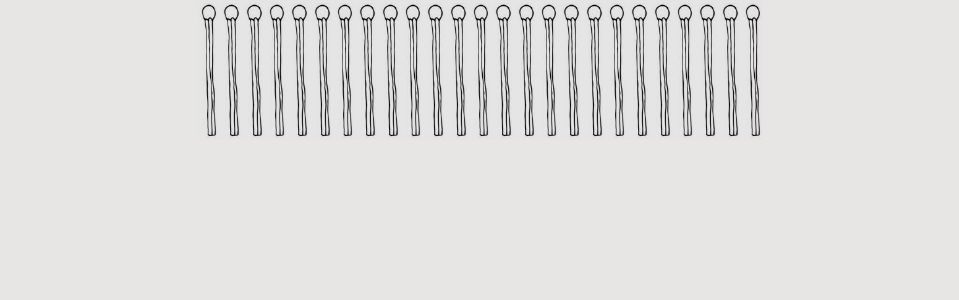
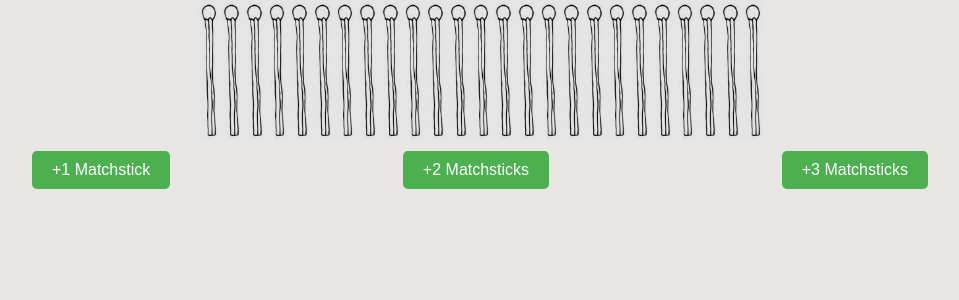
Before and after one commit to Parle648/Stormotion-project, a React (Vite) app: page /game/first in a window 1280 px wide. Shown: the top 300 px of the page, without its empty margins (160-1119 px from the left). Built offline with nearby package versions, Linux system fonts and the light colour scheme.

Commit message:
+ Create UserActions widget

```diff
--- a/src/pages/GamePage.tsx
+++ b/src/pages/GamePage.tsx
@@ -1,5 +1,6 @@
 import { useSelector } from 'react-redux';
 import MatchSticks from '../entities/MatchStickList/MatchStickList';
+import UserActions from '../widgets/UserActionsWidget/UserActionsWidget';
 
 const GamePage = () => {
   const pile = useSelector((store: any) => store.pile.value);
@@ -7,6 +8,7 @@ const GamePage = () => {
   return (
     <div>
       <MatchSticks count={pile} />
+      <UserActions />
     </div>
   );
 };
--- /dev/null
+++ b/src/widgets/UserActionsWidget/UserActionsWidget.tsx
@@ -0,0 +1,13 @@
+import styles from './styles/userActions.module.scss';
+
+const UserActions = () => {
+  return (
+    <div className={styles.buttonList}>
+      <button className={styles.btn}> +1 Matchstick</button>
+      <button className={styles.btn}> +2 Matchsticks</button>
+      <button className={styles.btn}> +3 Matchsticks</button>
+    </div>
+  );
+};
+
+export default UserActions;
--- /dev/null
+++ b/src/widgets/UserActionsWidget/styles/userActions.module.scss
@@ -0,0 +1,25 @@
+.buttonList {
+  max-width: 900px;
+  margin: 0 auto;
+  display: flex;
+  justify-content: space-between;
+
+  .btn {
+    background-color: #4caf50;
+    border: none;
+    color: white;
+    padding: 10px 20px;
+    text-align: center;
+    text-decoration: none;
+    display: inline-block;
+    font-size: 16px;
+    margin: 4px 2px;
+    cursor: pointer;
+    border-radius: 5px;
+    transition: background-color 0.3s;
+
+    &:hover {
+      background-color: #45a049;
+    }
+  }
+}
```
